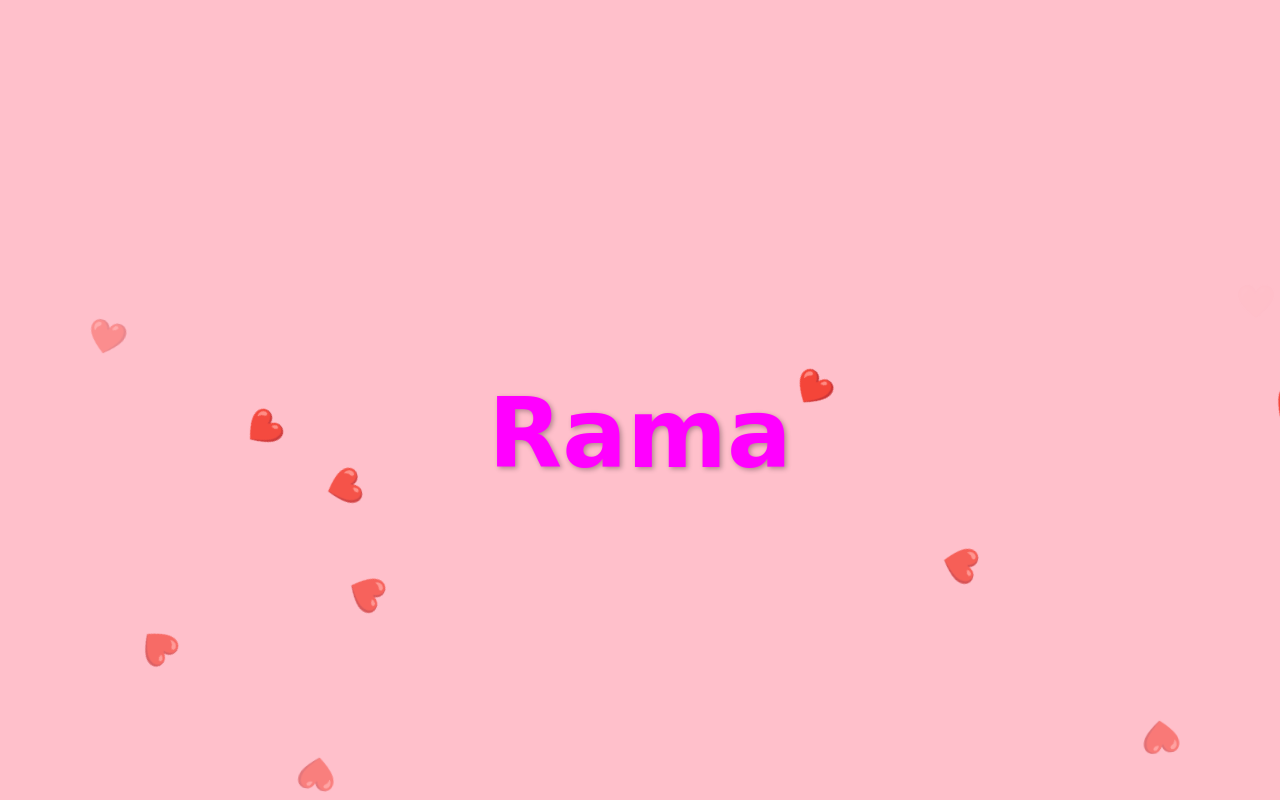
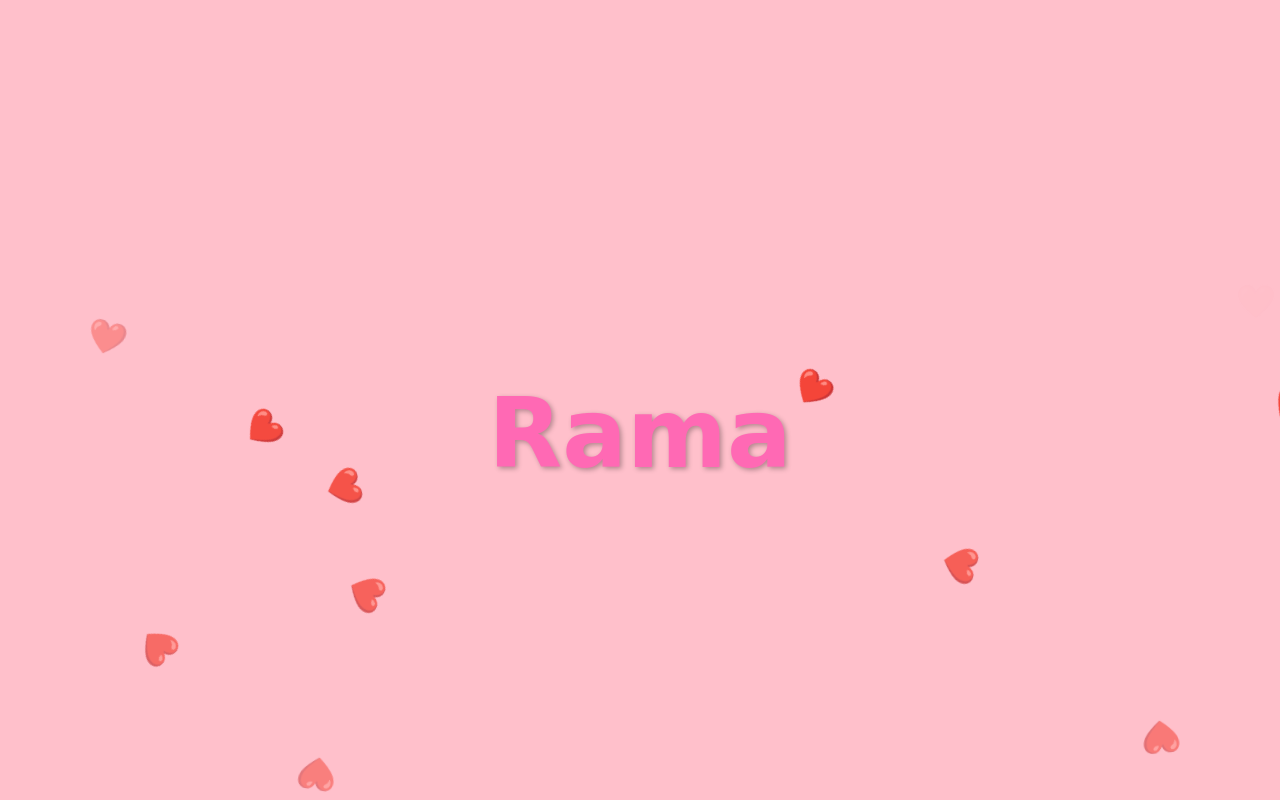
Before and after one commit to SAMZalaf/Rama, a plain HTML site: page index.html in a window 1280 px wide. Both pictures are taken after a click on the button "Click Me". Shown: the top 800 px of the page. Drawn offline with Linux system fonts and the light colour scheme.

Commit message:
Update style.css

```diff
--- a/style.css
+++ b/style.css
@@ -42,7 +42,7 @@ body {
 .rama-text {
     font-family: 'Brush Script MT', cursive; /* خط جذاب (قد لا يكون متوفراً في كل الأنظمة) */
     font-size: 6em;
-    color: #FF00FF; /* لون زهري جذاب */
+    color: #ff69b4; /* لون زهري جذاب */
     text-shadow: 2px 2px 5px rgba(0,0,0,0.3);
     opacity: 0; /* مخفي في البداية */
     transform: scale(0.5); /* حجم صغير في البداية */
```
